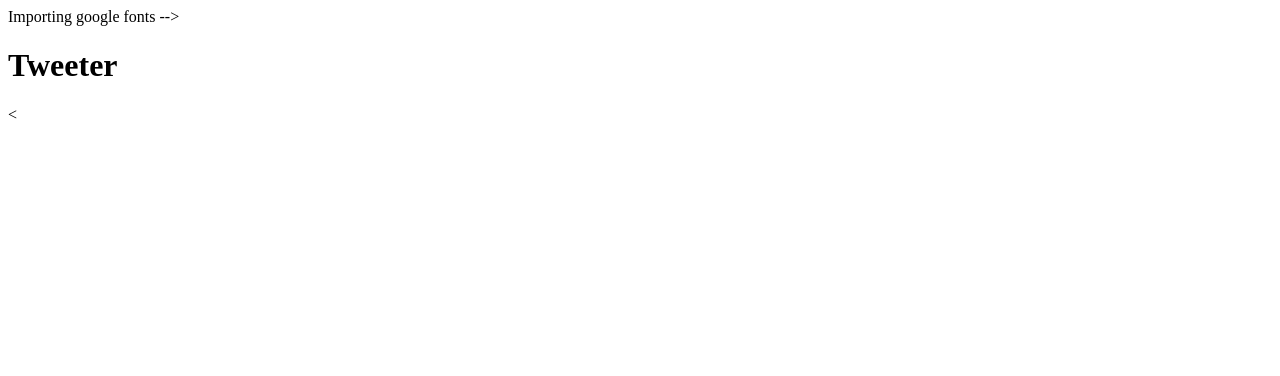
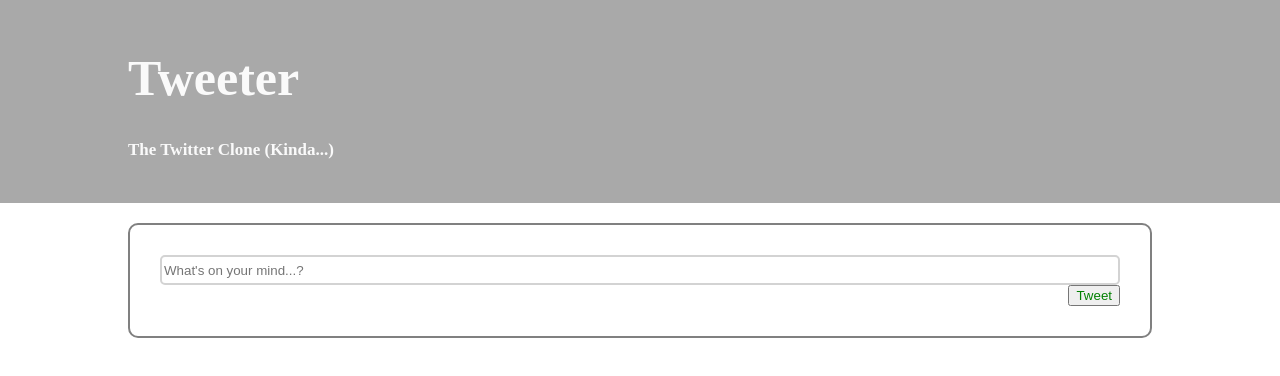
Before and after one commit to mgpeters/tweeter-twitter-clone, a website: page public/index.html in a window 1280 px wide. Drawn offline with nearby package versions, Linux system fonts and the light colour scheme; a web font is replaced by a local one.

Commit message:
added CSS and touched up index.html

```diff
--- a/public/index.html
+++ b/public/index.html
@@ -2,26 +2,31 @@
 <html>
 <head>
 	<title>Tweeter - Twitter Clone (sorta...)</title>
-		<!-->Importing google fonts -->
-	<link href="https://fonts.googleapis.com/css?family=Yrsa" rel="stylesheet">
 		<!--Importing of CSS Stylesheet -->
 	<link rel="stylesheet" type="text/css" href="style.css">
+		<!--Importing google fonts -->
+	<link href="https://fonts.googleapis.com/css?family=Yrsa" rel="stylesheet">
 </head>
 <body>
-	<h1 class="title-card">Tweeter</h1>
-
-	<div class="tweet-container">
-		<
+		<!-- Header of the page-->
+	<div class= "title-card">
+		<h1 class="title-head">Tweeter</h1>
+		<h5 class="title-sub">The Twitter Clone (Kinda...)</h5>
+	</div>
+			<!--Input box for our tweets-->
+	<div class="tweet-container" id="">
+		<input placeholder="What's on your mind...?" type="text" class="new-tweet-input" id="">
+		<button class="tweet-button" id="tweet">Tweet</button>
 	</div>
 
-	<div class="new-tweet">
+	<div class="tweets" id="tweets-target">
 
 	</div>
 
 
 </body>
-<!--Importing of JQuery Library via pull -->
+	<!--Importing of JQuery Library via pull -->
 <script src="http://code.jquery.com/jquery-2.1.1.min.js"></script>
-<!--Importing of Javascript In-house -->
+	<!--Importing of Javascript In-house -->
 <script src="tweeter.js" type="text/javascript"></script>
 </html>
--- a/public/style.css
+++ b/public/style.css
@@ -0,0 +1,48 @@
+* {
+	box-sizing: border-box;
+}
+
+body {
+	width: 100%;
+	font-family: 'Yrsa', sans-sarif;
+	color: #333;
+	margin: 0;
+}
+
+.title-card {
+	width: 100%;
+	color: #fafafa;
+	background-color: darkgrey;
+	margin-top: 0;
+	padding: 15px 10%;
+}
+
+.title-head {
+	font-size: 50px;
+}
+
+.title-sub {
+	font-size: 17px
+}
+
+.tweet-container {
+  margin: 20px auto;
+  width: 80%;
+  padding: 30px;
+  border: 2px solid gray;
+  border-radius: 10px;
+  overflow: hidden;
+}
+
+.new-tweet-input {
+	width: 100%;
+	height: 30px;
+	border: 2px solid lightgrey;
+	border-radius: 5px;
+}
+
+.tweet-button {
+	color: green;
+	position: left;
+	float: right;
+}
```
